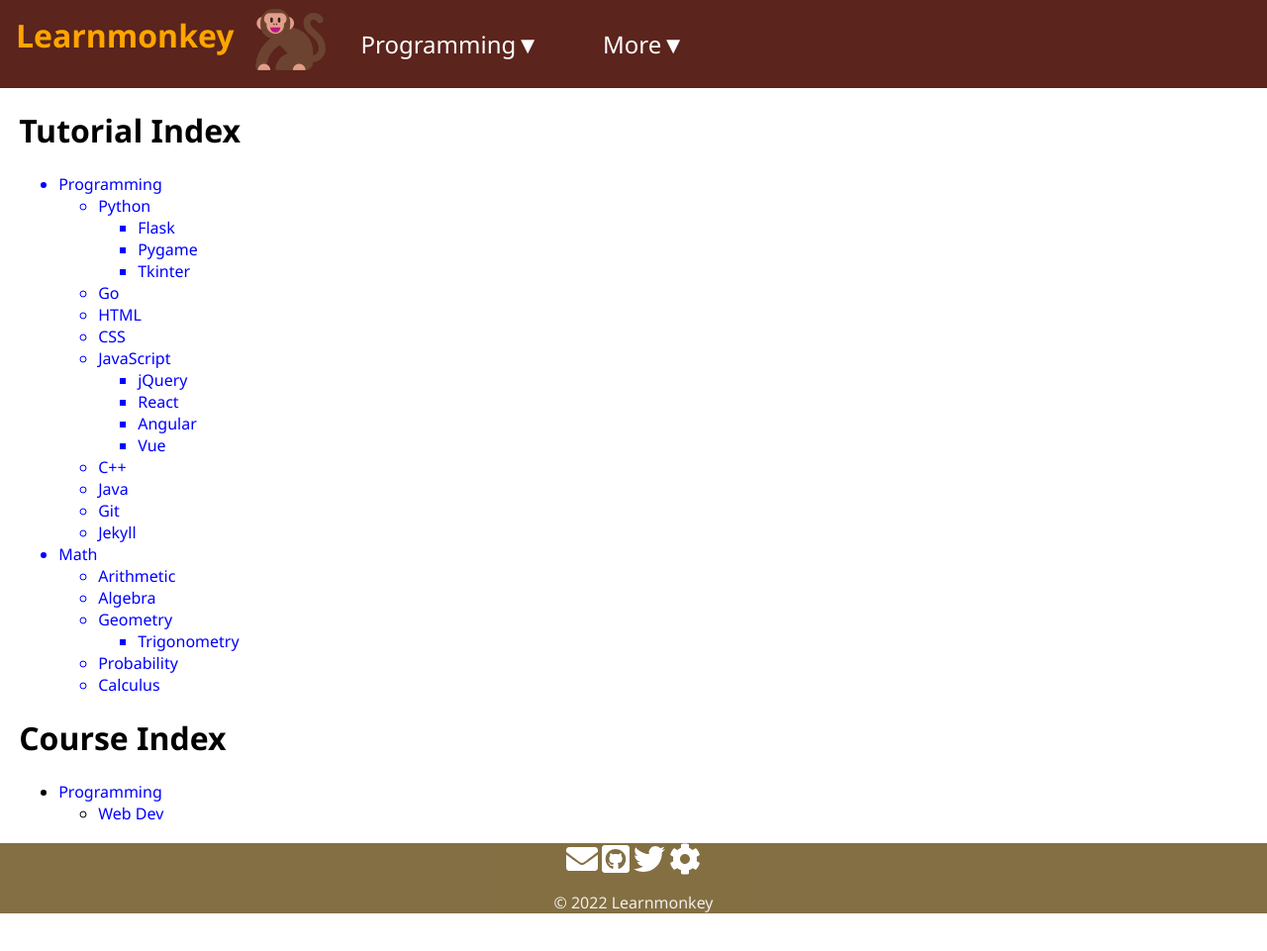
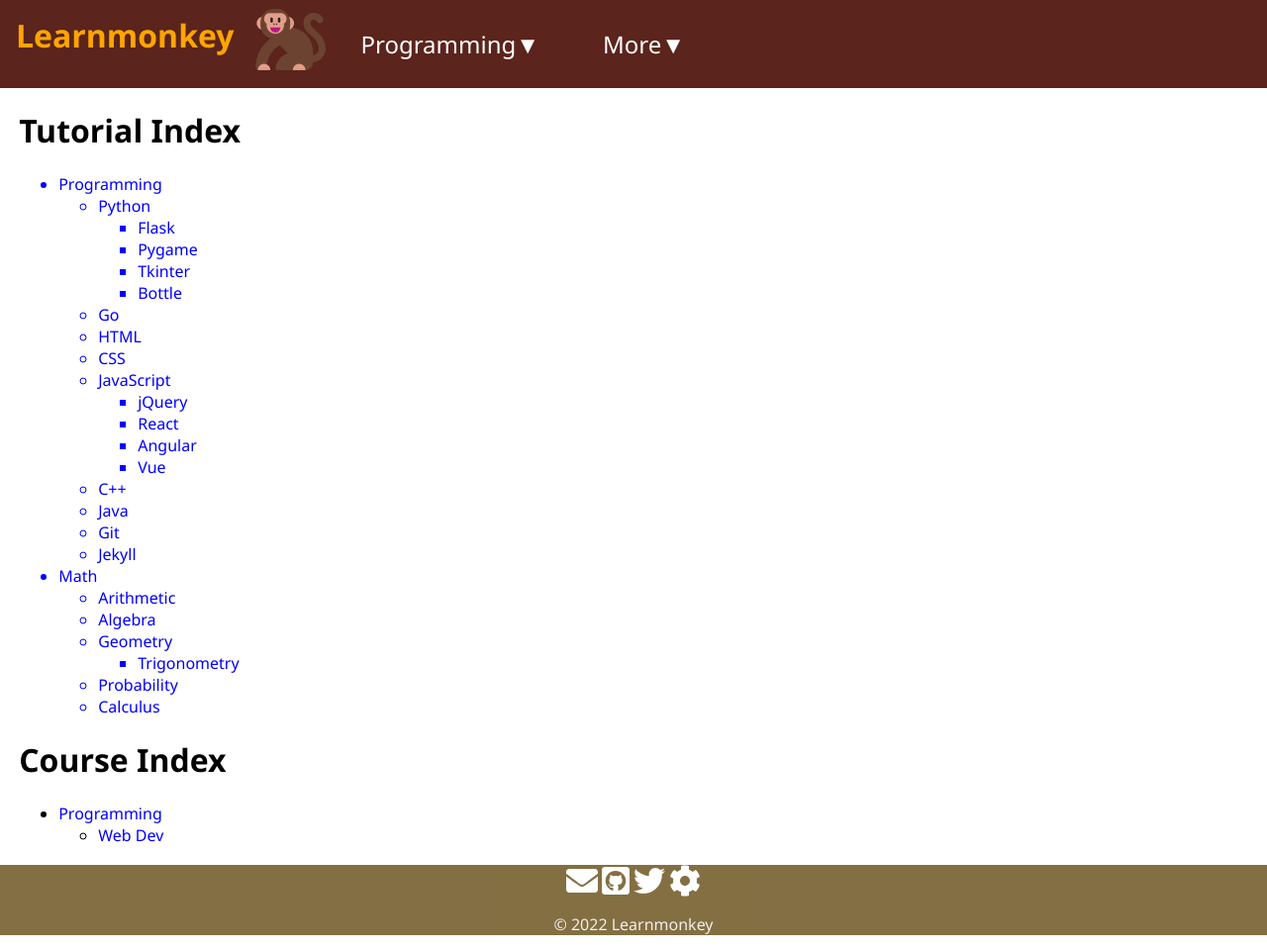
Before and after one commit to learnmonkey/learnmonkey.github.io, a Jekyll site: the page built from tutorial-index.html, in a window 1280 px wide. Shown: the whole page at 99% size. Built offline with Jekyll 4.4.1, drawn with Linux system fonts in a browser that asks for light colours; nearby versions of some CDN libraries; before the commit the page ends 939 px from its top, so only the background shows below that.

Commit message:
add bottle to tutorial index

```diff
--- a/tutorial-index.html
+++ b/tutorial-index.html
@@ -13,6 +13,7 @@ layout: default
                     <li><a href="/programming/python/flask/">Flask</a></li>
                     <li><a href="/programming/python/pygame/">Pygame</a></li>
                     <li><a href="/programming/python/tkinter/">Tkinter</a></li>
+                    <li><a href="/programming/python/bottle/">Bottle</a></li>
                 </ul>
             </li>
             <li><a href="/programming/golang/">Go</a></li>
```
